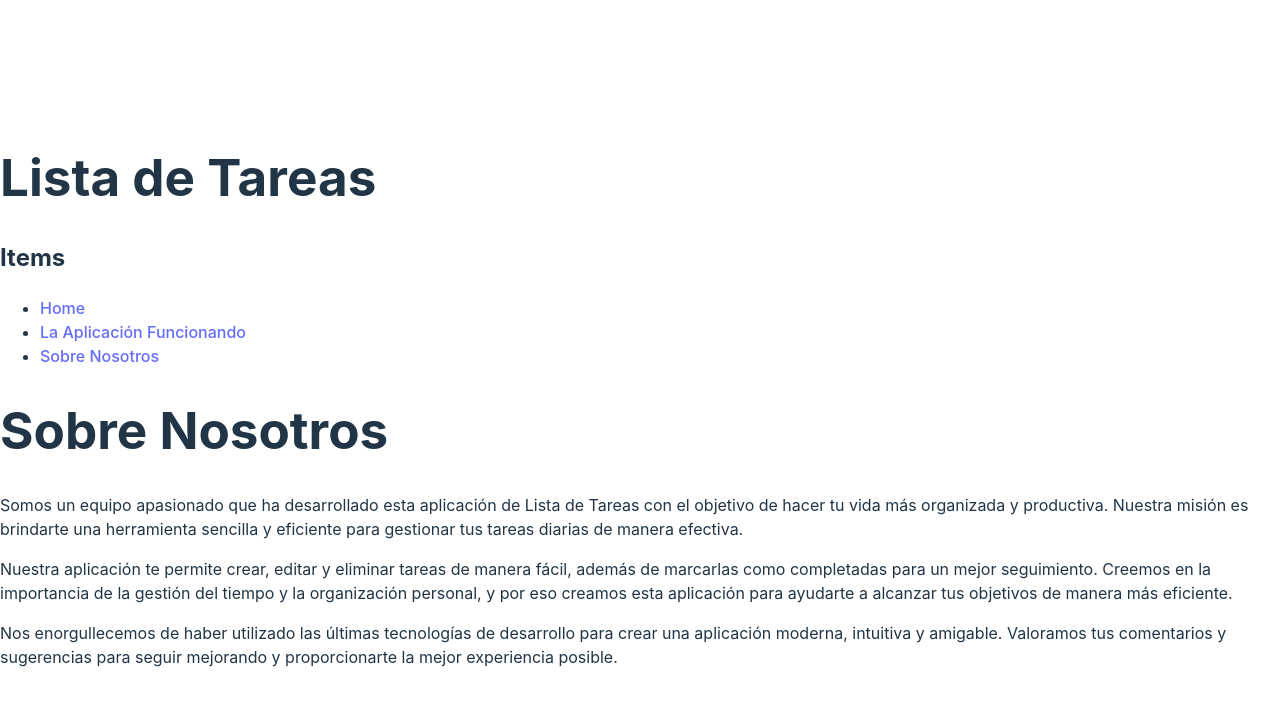
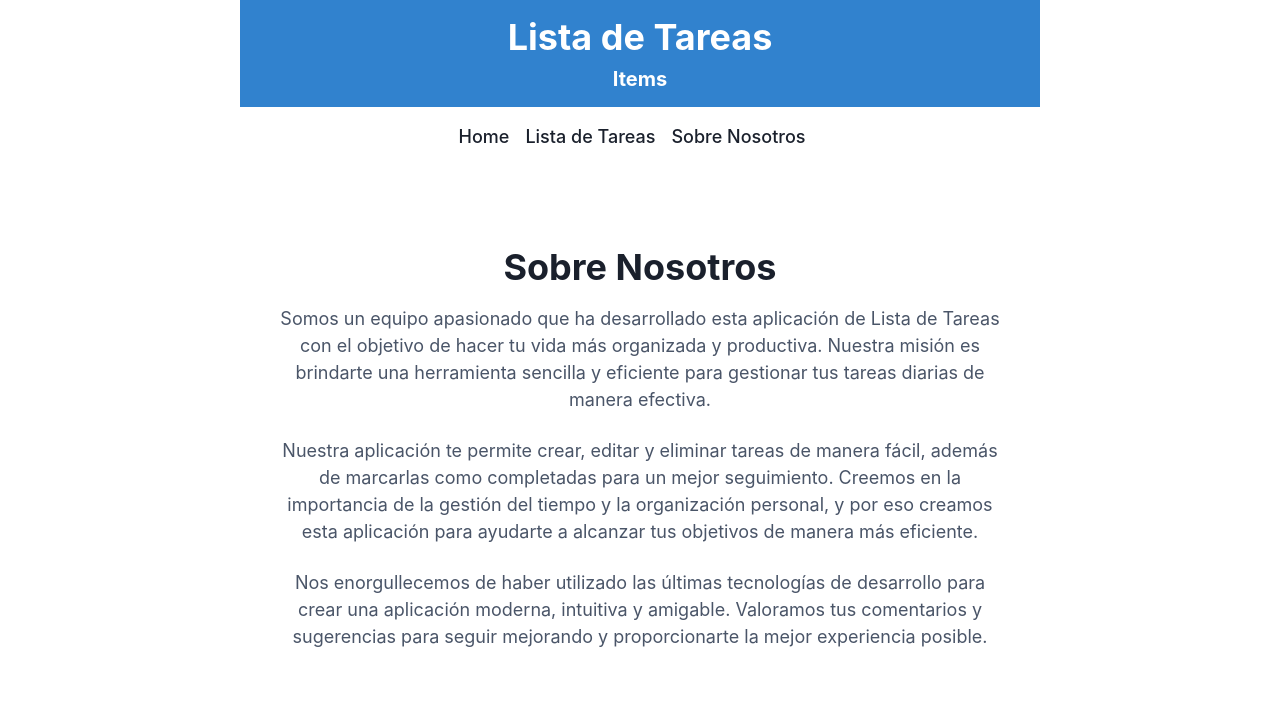
Before and after one commit to JasonAnariba/my-react-task-list, a React (Vite) app in the folder My-Task-list/: page /sobre-nosotros in a window 1280 px wide. Shown: the top 706 px of the page. Built offline with nearby package versions, Linux system fonts and the light colour scheme.

Commit message:
Proyecto con estilos agregados

```diff
--- a/My-Task-list/package.json
+++ b/My-Task-list/package.json
@@ -10,6 +10,9 @@
     "preview": "vite preview"
   },
   "dependencies": {
+    "@chakra-ui/icons": "^2.1.0",
+    "@chakra-ui/react": "^2.8.0",
+    "framer-motion": "^10.16.1",
     "react": "^18.2.0",
     "react-dom": "^18.2.0",
     "react-router-dom": "^6.15.0"
--- a/My-Task-list/src/App.jsx
+++ b/My-Task-list/src/App.jsx
@@ -1,12 +1,15 @@
 import React, { useState, useEffect } from "react";
 import { BrowserRouter, Route, Routes} from 'react-router-dom';
+import { ChakraProvider,CSSReset,extendTheme,Button,Box,Container,Heading,Text,Input,Textarea,VStack,List } from "@chakra-ui/react";
 import Header from "./Components/Header";
 import ListaNotas from "./Components/ListaTareas";
 import Home from "./Components/Home";
 import SobreNosotros from "./Components/SobreNosotros";
 import Menu from "./Components/Menu";
 
+const theme = extendTheme({
 
+});
 
 function useTareasIniciales() {
   const storedList = localStorage.getItem("tareas");
@@ -59,7 +62,7 @@ function useTareas() {
   const editarTarea = (index) => {
     setEditNote(index);
     setNewNote(lista[index].texto);
-    setNewDescription(lista[index].descripcion); // Asegúrate de pasar la descripción
+    setNewDescription(lista[index].descripcion);
   };
 
   const eliminarTarea = (index) => {
@@ -81,7 +84,7 @@ function useTareas() {
   };
 }
 
-function App() {
+export function App() {
   const {
     lista,
     newNote,
@@ -104,38 +107,68 @@ function App() {
       <BrowserRouter>
         <Header />
         <Menu />
+        <Container maxW="container.lg" mt={"20"}>
         <Routes>
           <Route path="/" element={<Home />} />
           <Route path="/App" element={
-              <div>
+              <VStack spacing={4}>
               <form onSubmit={handleSubmit}>
-                <input
+              <Input
   type="text"
   value={newNote}
   onChange={(e) => setNewNote(e.target.value)}
   placeholder="Nombre de la tarea (mínimo 3 caracteres)"
-                  style={{ fontSize: "20px" }}
+  size="lg" // Controla el tamaño del input
+  fontSize="xl" // Controla el tamaño de la fuente
+  border="2px" // Controla el grosor del borde
+  borderColor="blue.500" // Controla el color del borde
+  borderRadius="md" // Controla la curvatura de los bordes
+  px={3} // Agrega espaciado horizontal interno
+  py={2} // Agrega espaciado vertical interno
+  _placeholder={{ color: "gray.500" }} // Estilos del placeholder
+  _focus={{ borderColor: "blue.500", boxShadow: "outline" }} // Estilos al enfocar
 />
-                <textarea
+                <Textarea
                   value={newDescription}
                   onChange={(e) => setNewDescription(e.target.value)}
                   placeholder="Descripcion de tarea (opcional)"
-                  style={{ fontSize: "20px" }}
+                  size="lg" // Controla el tamaño del input
+  fontSize="xl" // Controla el tamaño de la fuente
+  border="2px" // Controla el grosor del borde
+  borderColor="blue.500" // Controla el color del borde
+  borderRadius="md" // Controla la curvatura de los bordes
+  px={3} // Agrega espaciado horizontal interno
+  py={2} // Agrega espaciado vertical interno
+  _placeholder={{ color: "gray.500" }} // Estilos del placeholder
+  _focus={{ borderColor: "blue.500", boxShadow: "outline" }} // Estilos al enfocar
 />
-                <button type="submit">Agregar tarea</button>
+                <Button type="submit" colorScheme="blue" >Agregar tarea</Button>
               </form>
+              <List w="100%">
               <ListaNotas
                 list={lista}
                 marcarTarea={marcarTarea}
                 editarTarea={editarTarea}
                 eliminarTarea={eliminarTarea}
               />
-            </div>
+              </List>
+            </VStack>
            }/>
           <Route path="/sobre-nosotros" element={<SobreNosotros />} />
         </Routes>
+        </Container>
       </BrowserRouter>
     </div>
   );
 }
-export default App;
+
+function Root() {
+  return (
+    <ChakraProvider theme={theme}>
+      <CSSReset />
+      <App />
+    </ChakraProvider>
+  );
+}
+
+export default Root;
--- a/My-Task-list/src/Components/Header.jsx
+++ b/My-Task-list/src/Components/Header.jsx
@@ -1,12 +1,18 @@
+import { Flex, Box, Heading } from "@chakra-ui/react";
+
 const Header = () => {
-    return (
-        <>
-
-        <h1>Lista de Tareas</h1>
-        <h2>Items</h2>
-        </>
-
-    );
-}
+  return (
+    <Flex bg="blue.500" py={4}>
+      <Box width="100%" px={8} textAlign="center">
+        <Heading as="h1" size="xl" color="white">
+          Lista de Tareas
+        </Heading>
+        <Heading as="h2" size="md" color="white" mt={2}>
+          Items
+        </Heading>
+      </Box>
+    </Flex>
+  );
+};
 
 export default Header;
--- a/My-Task-list/src/Components/Home.jsx
+++ b/My-Task-list/src/Components/Home.jsx
@@ -1,15 +1,22 @@
+import { Box, Heading, Text, Container } from "@chakra-ui/react";
+
 const Home = () => {
   return (
-    <div>
-      <h1>Bienvenido a mi App de lista de tareas</h1>
+    <Container maxW="container.md" mt={8}>
+      <Box textAlign="center">
+        <Heading as="h1" size="xl" mb={4}>
+          Bienvenido a mi App de lista de tareas
+        </Heading>
+        <Text fontSize="lg" color="gray.600" mb={6}>
           ¡Bienvenido a esta aplicación diseñada para ayudarte a mantener un
           seguimiento de tus tareas diarias! Aquí puedes crear, editar y eliminar
           tareas según tus necesidades. Organiza tus responsabilidades de manera
           eficiente y mantén un registro de tus actividades pendientes y
           completadas. ¡Comienza a utilizar la aplicación ahora y haz tu vida más
           organizada y productiva!
-      <p></p>
-    </div>
+        </Text>
+      </Box>
+    </Container>
   );
 };
 
--- a/My-Task-list/src/Components/ListaTareas.jsx
+++ b/My-Task-list/src/Components/ListaTareas.jsx
@@ -1,20 +1,29 @@
+import { Box, List, ListItem, Link, Text } from "@chakra-ui/react";
 import { Nota } from "./Task";
 
 export const ListaNotas = (props) => {
-  const { list, marcarTarea, eliminarTarea,editarTarea } = props;
+  const { list, marcarTarea, eliminarTarea, editarTarea } = props;
 
   return (
-    <ul>
+    <List styleType="none">
       {list.map((item, index) => (
-        <Nota
+        <Box
           key={index}
-          note={item}
-          estadoTarea={() => marcarTarea(index)}
-          eliminarTarea={() => eliminarTarea(index)}
-          editarTarea= {() => editarTarea(index)}
-        />
+          p={4}
+          mb={4}
+          bg="white"
+          borderRadius="md"
+          boxShadow="md"
+        >
+          <Nota
+            note={item}
+            estadoTarea={() => marcarTarea(index)}
+            eliminarTarea={() => eliminarTarea(index)}
+            editarTarea={() => editarTarea(index)}
+          />
+        </Box>
       ))}
-    </ul>
+    </List>
   );
 };
 
--- a/My-Task-list/src/Components/Menu.jsx
+++ b/My-Task-list/src/Components/Menu.jsx
@@ -1,14 +1,35 @@
-import { Link } from 'react-router-dom';
+
+
+import { Link as RouterLink } from "react-router-dom";
+import { List, ListItem, Text } from "@chakra-ui/react";
 
 const Menu = () => {
   return (
     <div>
       <nav>
-        <ul>
-          <li><Link to="/">Home</Link></li>
-          <li><Link to="/App">La Aplicación Funcionando</Link></li>
-          <li><Link to="/sobre-nosotros">Sobre Nosotros</Link></li>
-        </ul>
+        <List display="flex" justifyContent="center" p={4}>
+          <ListItem>
+            <Text fontSize="lg" fontWeight="bold" mr={4}>
+              <RouterLink to="/" color="blue.500">
+                Home
+              </RouterLink>
+            </Text>
+          </ListItem>
+          <ListItem>
+            <Text fontSize="lg" fontWeight="bold" mr={4}>
+              <RouterLink to="/App" color="blue.500">
+               Lista de Tareas
+              </RouterLink>
+            </Text>
+          </ListItem>
+          <ListItem>
+            <Text fontSize="lg" fontWeight="bold" mr={4}>
+              <RouterLink to="/sobre-nosotros" color="blue.500">
+                Sobre Nosotros
+              </RouterLink>
+            </Text>
+          </ListItem>
+        </List>
       </nav>
     </div>
   );
--- a/My-Task-list/src/Components/SobreNosotros.jsx
+++ b/My-Task-list/src/Components/SobreNosotros.jsx
@@ -1,27 +1,33 @@
+import { Box, Heading, Text, Container } from "@chakra-ui/react";
+
 const SobreNosotros = () => {
   return (
-    <div>
-      <h1>Sobre Nosotros</h1>
-      <p>
+    <Container maxW="container.md" mt={8}>
+      <Box textAlign="center">
+        <Heading as="h1" size="xl" mb={4}>
+          Sobre Nosotros
+        </Heading>
+        <Text fontSize="lg" color="gray.600" mb={6}>
           Somos un equipo apasionado que ha desarrollado esta aplicación de Lista
           de Tareas con el objetivo de hacer tu vida más organizada y productiva.
           Nuestra misión es brindarte una herramienta sencilla y eficiente para
           gestionar tus tareas diarias de manera efectiva.
-      </p>
-      <p>
+        </Text>
+        <Text fontSize="lg" color="gray.600" mb={6}>
           Nuestra aplicación te permite crear, editar y eliminar tareas de manera
           fácil, además de marcarlas como completadas para un mejor seguimiento.
           Creemos en la importancia de la gestión del tiempo y la organización
           personal, y por eso creamos esta aplicación para ayudarte a alcanzar tus
           objetivos de manera más eficiente.
-      </p>
-      <p>
+        </Text>
+        <Text fontSize="lg" color="gray.600">
           Nos enorgullecemos de haber utilizado las últimas tecnologías de
           desarrollo para crear una aplicación moderna, intuitiva y amigable.
           Valoramos tus comentarios y sugerencias para seguir mejorando y
           proporcionarte la mejor experiencia posible.
-      </p>
-    </div>
+        </Text>
+      </Box>
+    </Container>
   );
 };
 
--- a/My-Task-list/src/Components/Task.jsx
+++ b/My-Task-list/src/Components/Task.jsx
@@ -1,8 +1,9 @@
+import { Button, Flex } from "@chakra-ui/react";
 export const Nota = (props) => {
     const { note, estadoTarea, eliminarTarea, editarTarea} = props;
 
     if (!note || !note.texto) {
-      return null; // O muestra un mensaje de error, o simplemente no renderiza nada
+      return null;
     }
 
     function revisiondetarea() {
@@ -14,11 +15,28 @@ export const Nota = (props) => {
     return (
       <ul>
       <li>
-       <span><strong>{note.texto}</strong></span>
-       {note.descripcion && <p>{note.descripcion}</p>}
-      <button onClick={estadoTarea}>{estado}</button>
-      <button onClick={eliminarTarea}>Eliminar</button>
-      <button onClick={editarTarea}>Editar Tarea</button>
+
+       <span>
+        <strong>{note.texto}</strong>
+        </span>
+       <div>{note.descripcion && <p>{note.descripcion}</p>}</div>
+
+       <Button
+          size="sm"
+          colorScheme={note.completada ? "green" : "blue"}
+          onClick={estadoTarea}
+          mr={2}
+        >
+          {estado}
+        </Button>
+        <Button size="sm" colorScheme="red" onClick={eliminarTarea} mr={2}>
+          Eliminar
+        </Button>
+        <Button size="sm" colorScheme="teal" onClick={editarTarea}>
+          Editar Tarea
+        </Button>
+
+
     </li>
     </ul>
     );
--- a/My-Task-list/src/index.css
+++ b/My-Task-list/src/index.css
@@ -5,7 +5,7 @@
 
   color-scheme: light dark;
   color: rgba(255, 255, 255, 0.87);
-  background-color: #c95656;
+  background-color:"blue.500";
 
   font-synthesis: none;
   text-rendering: optimizeLegibility;
```
Also changed, not shown: 1 other file (tests, documents, lock files or other folders). Lines whose indentation alone changed are shown as unchanged.
